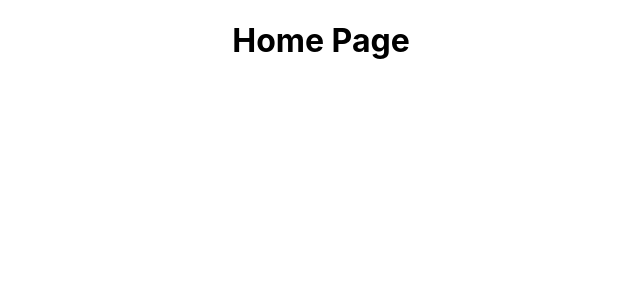
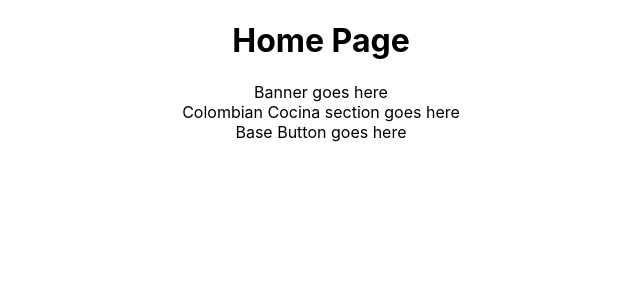
Before and after one commit to IanValdovinos/rositas-treats, a React (Create React App) app: page /kitchen in a window 1280 px wide. Shown: the top 300 px of the page, without its empty margins (319-959 px from the left). Built offline with nearby package versions, Linux system fonts and the light colour scheme.

Commit message:
Set up Rosita's Cocina page

```diff
--- /dev/null
+++ b/src/components/Elements/BaseButton/index.js
@@ -0,0 +1,14 @@
+import React from 'react';
+
+// Import styles
+import styles from './BaseButton.module.css';
+
+function BaseButton() {
+    return (
+        <div>
+            Base Button goes here
+        </div>
+     );
+}
+
+export default BaseButton;
--- /dev/null
+++ b/src/components/Kitchen/banner/index.js
@@ -0,0 +1,11 @@
+import React from 'react';
+
+function KitchenBanner() {
+    return (
+        <div>
+            Banner goes here
+        </div>
+    );
+}
+
+export default KitchenBanner;
--- /dev/null
+++ b/src/components/Kitchen/colombianCocina/index.js
@@ -0,0 +1,19 @@
+import React from 'react';
+
+// Import styles
+import styles from './colombianCocina.module.css';
+
+// Import components
+import BaseButton from '../../Elements/BaseButton';
+
+function ColombianCocina() {
+    return (
+        <div>
+            Colombian Cocina section goes here
+
+            <BaseButton />
+        </div>
+    );
+}
+
+export default ColombianCocina;
--- a/src/pages/kitchen/home.js
+++ b/src/pages/kitchen/home.js
@@ -3,10 +3,45 @@ import React from 'react';
 // Import styles
 import styles from './home.module.css';
 
+// Import components
+import KitchenBanner from '../../components/Kitchen/banner';
+import ColombianCocina from '../../components/Kitchen/colombianCocina';
+
 function CocinaHome() {
     return (
         <div>
             <h1>Home Page</h1>
+
+            {/* ############################ */}
+            {/* ########## Banner ########## */}
+            {/* ############################ */}
+            <KitchenBanner />
+
+            {/* ############################################## */}
+            {/* ########## Colombian Cosina Section ########## */}
+            {/* ############################################## */}
+            <ColombianCocina />
+
+            {/* ############################################# */}
+            {/* ########## Chef's Favorite Section ########## */}
+            {/* ############################################# */}
+
+
+            {/* ############################################# */}
+            {/* ########## All You Can Eat Section ########## */}
+            {/* ############################################# */}
+
+
+            {/* ########################################### */}
+            {/* ########## Empanada CLub Section ########## */}
+            {/* ########################################### */}
+
+
+            {/* ###################################################### */}
+            {/* ########## Rosita's Treats Presents Section ########## */}
+            {/* ###################################################### */}
+
+
         </div>
     );
 }
```
Also changed, not shown: src/components/Elements/BaseButton/BaseButton.module.css (added), src/components/Kitchen/banner/banner.module.css (added), src/components/Kitchen/colombianCocina/colombianCocina.module.css (added).
